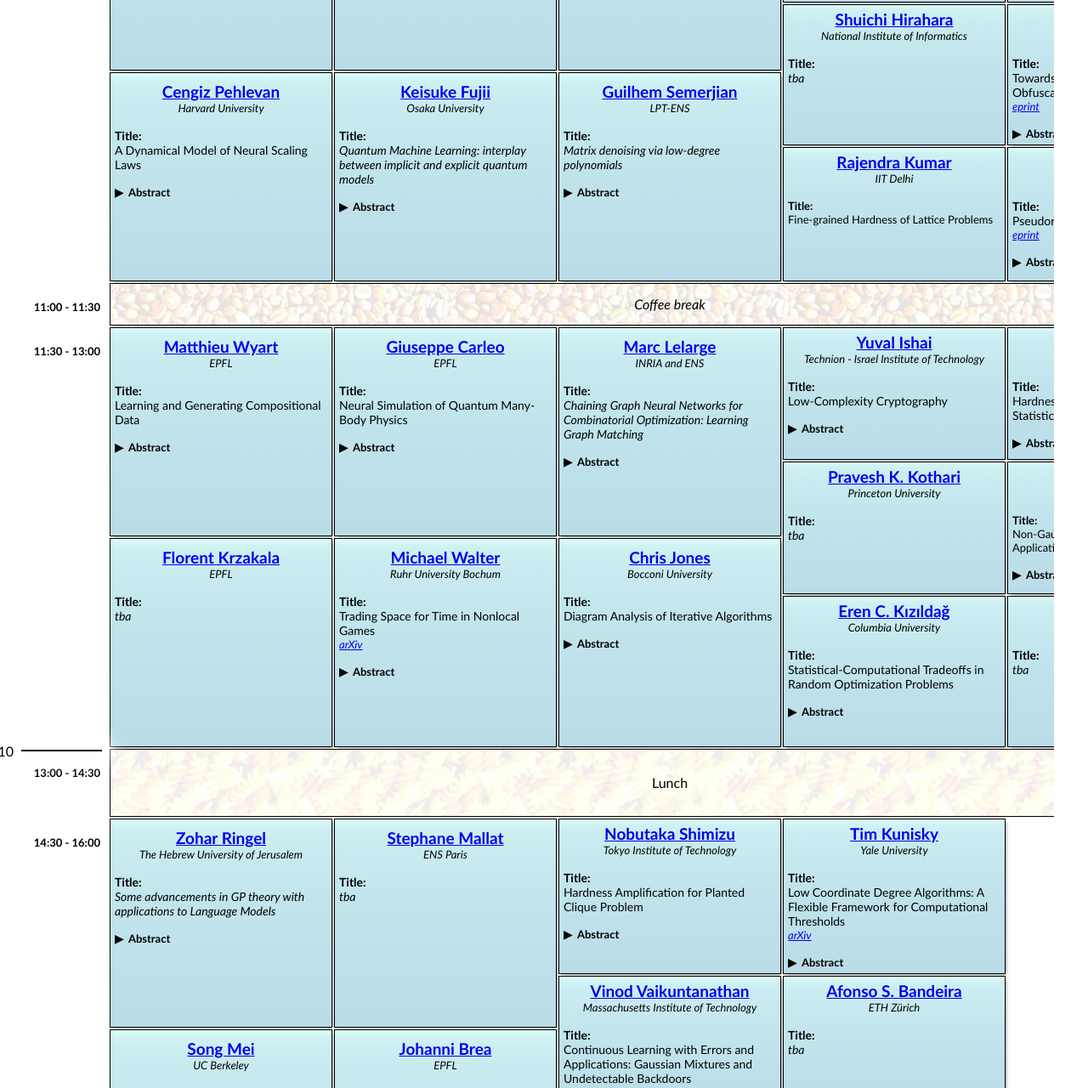
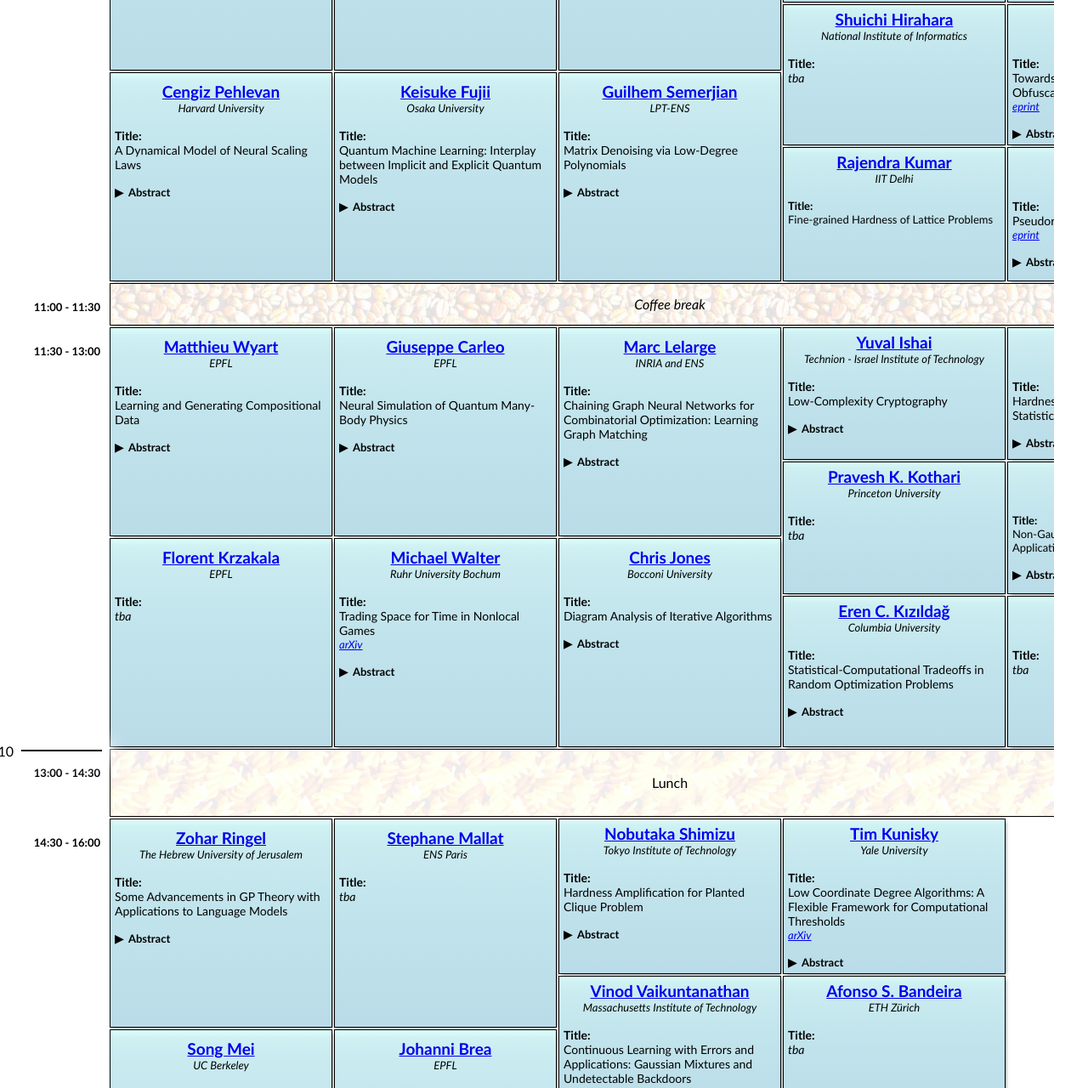
Before and after one commit to SSODelta/bocconi-workshop, a plain HTML site: page index.html in a window 1280 px wide. Shown: the part 1037-2317 px from the top of the page at 85% size. Drawn offline with nearby package versions, Linux system fonts and the light colour scheme.

Commit message:
formatting fixes

```diff
--- a/index.html
+++ b/index.html
@@ -157,14 +157,14 @@
 					<td onclick="return abstract('keisuke');" class="speaker oneandahalf" id="td_keisuke" rowspan=3 title="10:15 - 11:00">
 						<b><center><a href="https://quantphys.org/keisukefujii/" class="speakername">Keisuke Fujii</a></b><br>
 						<i>Osaka University</i></center><br>
-						<span class="papertitle"><b>Title:</b><br> <i>Quantum Machine Learning: interplay between implicit and explicit quantum models</i></span><br><br>
+						<span class="papertitle"><b>Title:</b><br> Quantum Machine Learning: Interplay between Implicit and Explicit Quantum Models</span><br><br>
 						<span class="abstract" id="abstract_keisuke"><b><span id="arrow_keisuke" class="arrow">&#9654;</span>&nbsp; Abstract</b></a><br>
 						<span id="body_keisuke"></span>
 					</td>
 					<td onclick="return abstract('guilhem');" class="speaker oneandahalf" id="td_guilhem" rowspan=3 title="10:15 - 11:00">
 						<b><center><a href="https://www.phys.ens.fr/~guilhem/" class="speakername">Guilhem Semerjian</a></b><br>
 						<i>LPT-ENS</i></center><br>
-						<span class="papertitle"><b>Title:</b><br> <i>Matrix denoising via low-degree polynomials</i></span><br><br>
+						<span class="papertitle"><b>Title:</b><br> Matrix Denoising via Low-Degree Polynomials</span><br><br>
 						<span class="abstract" id="abstract_guilhem"><b><span id="arrow_guilhem" class="arrow">&#9654;</span>&nbsp; Abstract</b></a><br>
 						<span id="body_guilhem"></span>
 					</td>
@@ -213,7 +213,7 @@
 					<td onclick="return abstract('marc');" class="speaker oneandahalf" id="td_marc" rowspan=3 title="11:30 - 12:15">
 						<b><center><a href="https://www.di.ens.fr/~lelarge/" class="speakername">Marc Lelarge</a></b><br>
 						<i>INRIA and ENS</i></center><br>
-						<span class="papertitle"><b>Title:</b><br> <i>Chaining Graph Neural Networks for Combinatorial Optimization: Learning Graph Matching</i></span><br><br>
+						<span class="papertitle"><b>Title:</b><br> Chaining Graph Neural Networks for Combinatorial Optimization: Learning Graph Matching</span><br><br>
 						<span class="abstract" id="abstract_marc"><b><span id="arrow_marc" class="arrow">&#9654;</span>&nbsp; Abstract</b></a><br>
 						<span id="body_marc"></span>
 					</td>
@@ -309,7 +309,7 @@
 					<td onclick="return abstract('zohar');" class="speaker oneandahalf" id="td_zohar" rowspan=3 title="14:30 - 15:15">
 						<b><center><a href="http://old.phys.huji.ac.il/~zohar.ringel/" class="speakername">Zohar Ringel</a></b><br>
 						<i>The Hebrew University of Jerusalem</i></center><br>
-						<span class="papertitle"><b>Title:</b><br> <i>Some advancements in GP theory with applications to Language Models</i></span><br><br>
+						<span class="papertitle"><b>Title:</b><br> Some Advancements in GP Theory with Applications to Language Models</span><br><br>
 						<span class="abstract" id="abstract_zohar"><b><span id="arrow_zohar" class="arrow">&#9654;</span>&nbsp; Abstract</b></a><br>
 						<span id="body_zohar"></span>
 					</td>
```
